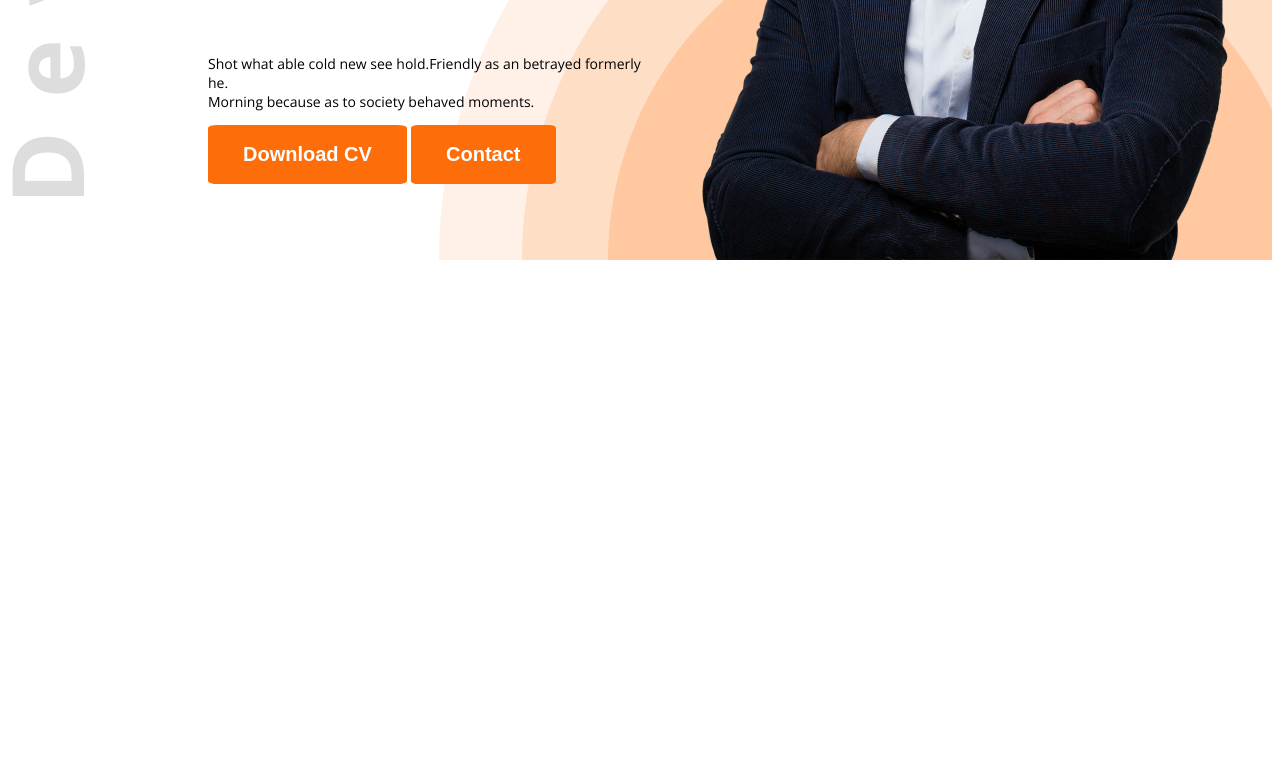
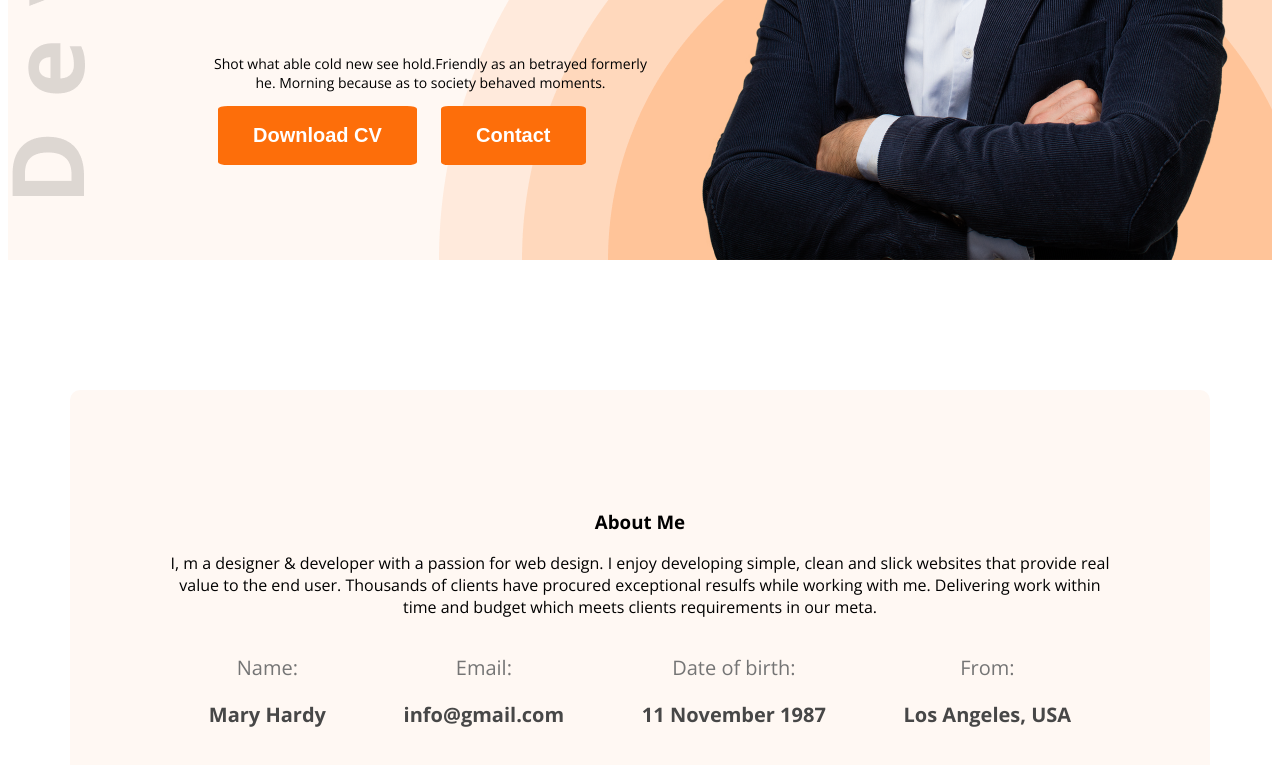
Before and after one commit to rifatsamjid/web-developer-porttfolio, a plain HTML site: page index.html in a window 1280 px wide. Shown: the part 575-1340 px from the top of the page. Before the commit the page ends 843 px from the top, so only its background shows below. Drawn offline with nearby package versions, Linux system fonts and the light colour scheme.

Commit message:
add about me

```diff
--- a/css/web.css
+++ b/css/web.css
@@ -11,7 +11,12 @@
 /* shared style */
 .text-primery{
     color: #FD6E0A ;
+
 }
+.secondary-bg{
+     background-color: #FFF8F3;
+}
+
 /* Dark-2 */
 .dark-2{
     color: #474747;
@@ -26,6 +31,7 @@
     background-color: #FD6E0A;
     border-radius: 5%;
     border: none;
+    margin: 0 10px;
 }
 /* header */
 .header{
@@ -77,7 +83,30 @@ nav li a{
 }
 .banner-pera{
     font-size: 14px;
+    text-align: center;
 }
 .banner-img{
     width: 584px;
 }
+/* main */
+main{
+    max-width: 1140px;
+    margin: 130px auto;
+}
+.about{
+    padding: 100px 100px;
+    text-align: center;
+    border-radius: 10px;
+}
+.about-items{
+    display: flex;
+    justify-content: space-around;
+}
+.item-titel{
+    font-size: 20px;
+    color: #757575;
+}
+.item-description{
+    font-size: 20px;
+    font-weight: bold;
+}
--- a/index.html
+++ b/index.html
@@ -10,7 +10,7 @@
     <link rel="stylesheet" href="css/web.css">
 </head>
 <body class="open-sans-normal">
-    <header class="header">
+    <header class="header secondary-bg">
 
         <nav> <h3 class="nav-title">Ma<span class="text-primery">r</span>y</h3>
             <ul>
@@ -23,7 +23,7 @@
         <div class="banner-getter">
             <h4 class="banner-head">Hi, I  am</h4>
             <h1 class="banner-own">Mary Hardy</h1>
-            <p class="banner-pera">Shot what able cold new see hold.Friendly as an betrayed formerly he. <br> Morning because as to society behaved moments.</p>
+            <p class="banner-pera">Shot what able cold new see hold.Friendly as an betrayed formerly he. Morning because as to society behaved moments.</p>
             <button class="btn-primary">Download CV</button>
             <button class="btn-primary">Contact</button>
 
@@ -32,6 +32,28 @@
        </div>
     </header>
     <main>
+        <section class="about secondary-bg">
+            <h3 class="section-title">About Me</h3>
+            <p class="section-description">I, m a designer & developer with a passion for web design. I enjoy developing simple, clean and slick websites that provide real value to the end user. Thousands of clients have procured exceptional resulfs while working with me. Delivering work within time and budget which meets clients requirements in our meta.</p>
+            <div class="about-items">
+                <div class="about-item">
+                    <p class="item-titel">Name:</p>
+                    <p class="item-description dark-2">Mary Hardy </p>
+                </div>
+                <div class="about-item">
+                    <p class="item-titel">Email:</p>
+                    <p class="item-description dark-2">info@gmail.com</p>
+                </div>
+                <div class="about-item">
+                    <p class="item-titel">Date of birth:</p>
+                    <p class="item-description dark-2">11 November 1987</p>
+                </div>
+                <div class="about-item">
+                    <p class="item-titel">From:</p>
+                    <p class="item-description dark-2">Los Angeles, USA</p>
+                </div>
+            </div>
+        </section>
 
     </main>
     <footer>
```
